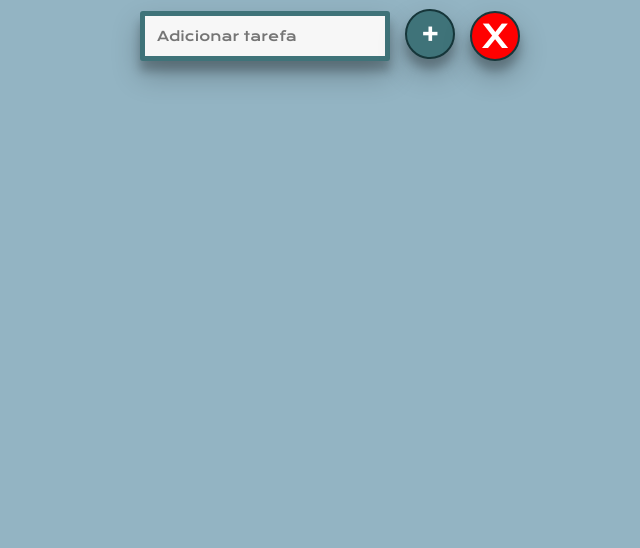
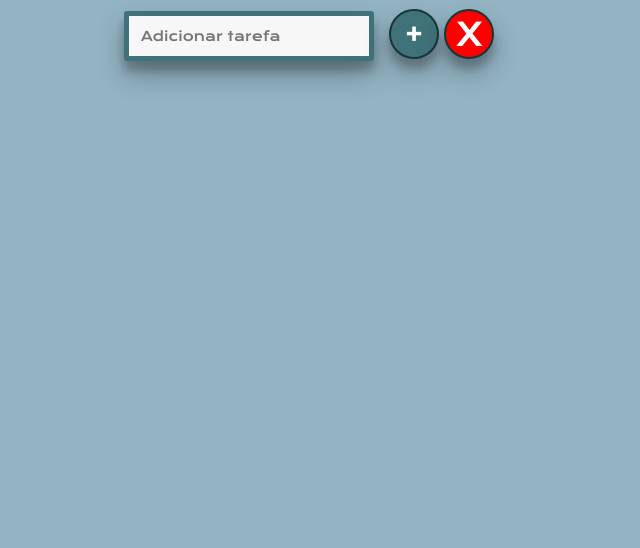
Before and after one commit to prspaulorenato/lista-de-tarefas, a plain HTML site: page index.html in a window 1280 px wide. Shown: the part 252-800 px from the top of the page, without its empty margins (336-976 px from the left). Drawn offline with nearby package versions, Linux system fonts and the light colour scheme; some packages are replaced by stand-ins of ours; a script that the page names is missing.

Commit message:
arrumado o desnível do delete

```diff
--- a/index.html
+++ b/index.html
@@ -19,9 +19,10 @@
         <form>
             <input id="tarefa-nome" type="text" placeholder="Adicionar tarefa" required>
             <button id="btn-add" src="./img/add.png" type="submit">+</button>
+            <button id="del" type="submit">X</button>
         </form>
 
-        <button id="del" type="submit">X</button>
+        <!-- <button id="del" type="submit">X</button> -->
 
         <ul id="lista-tarefas">
 
--- a/script.js
+++ b/script.js
@@ -1,4 +1,5 @@
 $(document).ready(function () {
+   // Adiciona uma tarefa
    $('form').on('submit', function (e) {
       e.preventDefault();
       const tarefa = $('#tarefa-nome').val();
@@ -13,6 +14,7 @@ $(document).ready(function () {
       $('#tarefa-nome').val('');
    });
 
+// risca a tarefa e exibe uma mensagem
    $('#lista-tarefas').on('click', '.item-tarefa', function (e) {
       e.preventDefault()
       $(this).toggleClass('riscado');
@@ -26,13 +28,11 @@ $(document).ready(function () {
       }
    });
 
+   // deleta todas as tarefas riscadas
    $('#del').on('click', function (e) {
       e.preventDefault();
       $('.riscado').fadeOut(500,function(){
          $('this').remove();
       })
    });
-
-
-
 });
--- a/style.css
+++ b/style.css
@@ -45,8 +45,6 @@ form button{
 
 }
 
-
-
 form input{
     padding: 12px;
     border: none;
@@ -65,7 +63,7 @@ form #btn-add{
     width: 50px;
     height: 50px;
     color:#fff;
-    font-size: 32px;
+    font-size:32px;
 }
 h1{
     color: #16363a;
@@ -91,21 +89,14 @@ h1{
     color: red;
 }
 
-
-
 .container #del{
-    display: block;
-    color: #fff;
+    top: 39%;
+    left: 10px;
+    top:5px;
     width: 50px;
     height: 50px;
-    border-radius: 50%;
+    color:#fff;
+    font-size: 32px;
     background-color: red;
-    left: 330px;
-    bottom: 100px;
-    position: relative;
-    border:2px solid #16363a;
-    box-shadow: rgba(0, 0, 0, 0.25) 0px 14px 28px, rgba(0, 0, 0, 0.22) 0px 10px 10px;
-    cursor: pointer;
-    font-size: 32px;
 
 }
```
